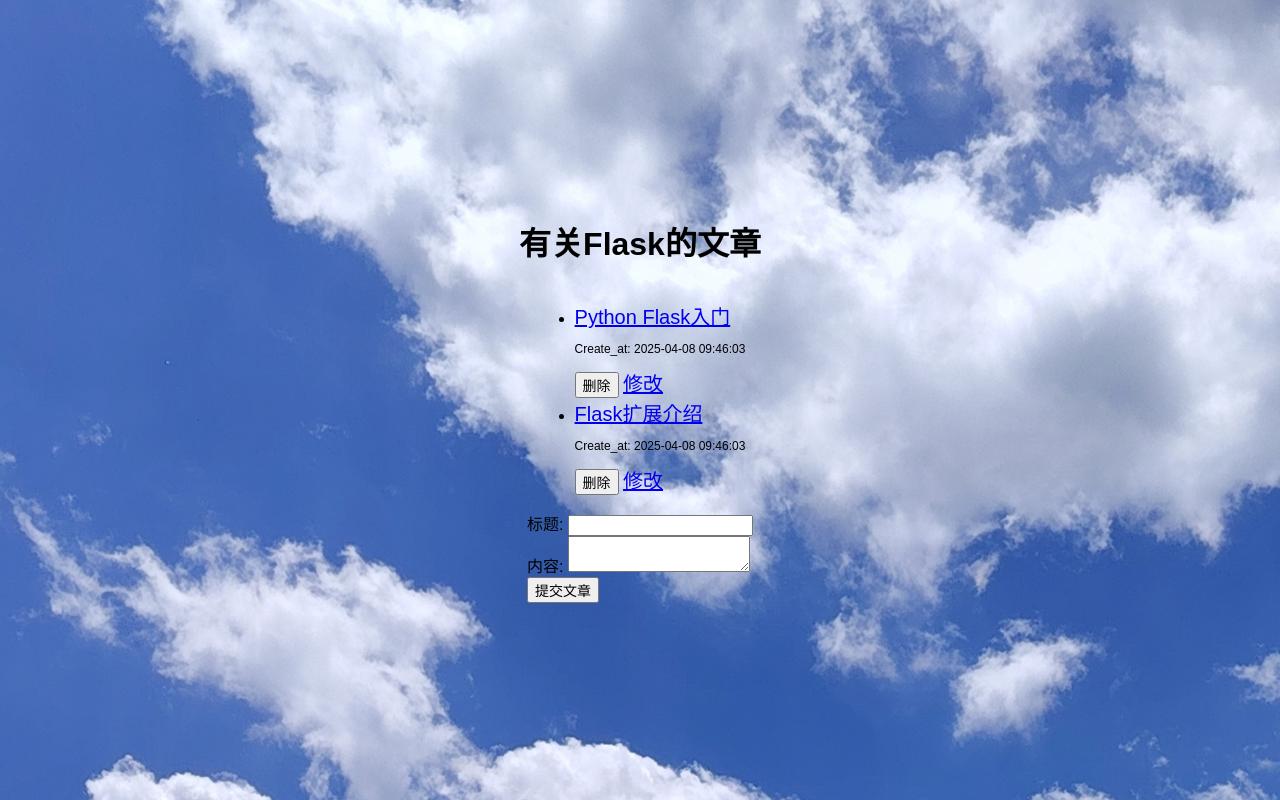
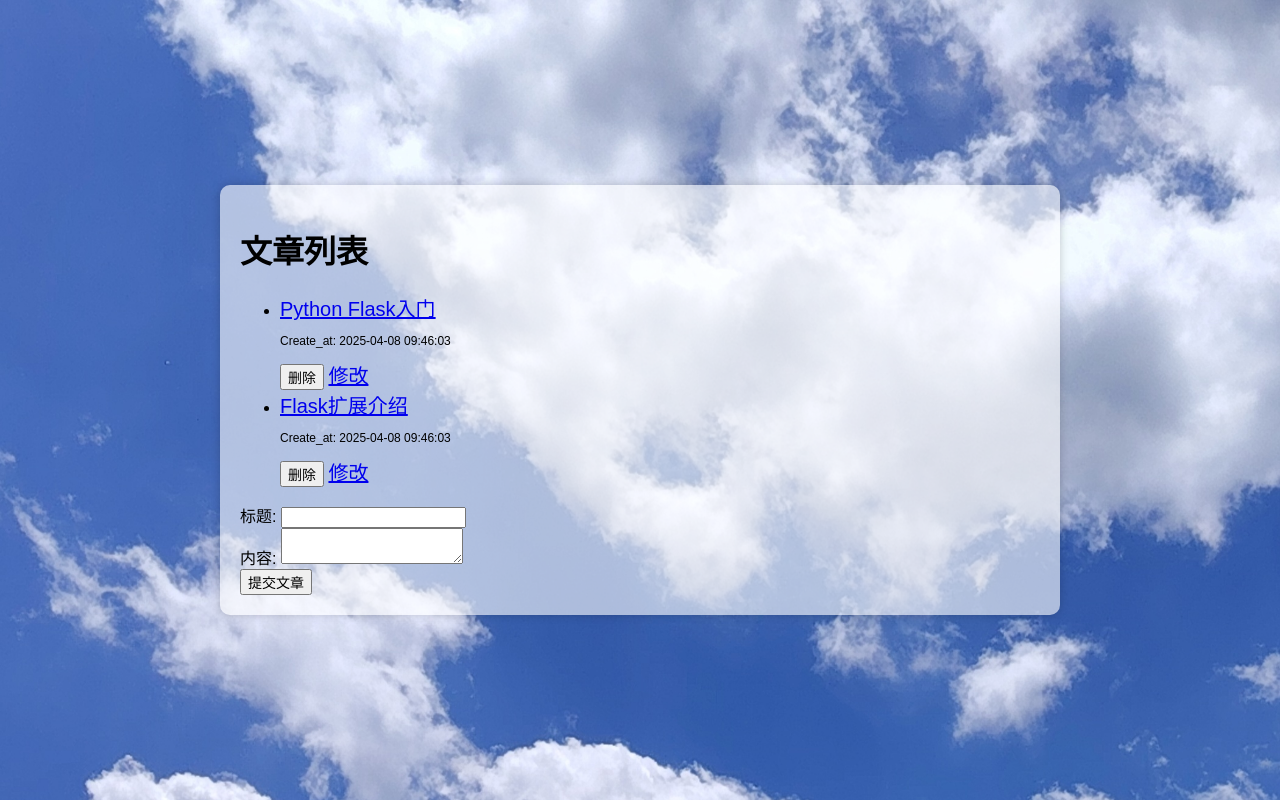
Before and after one commit to Daisy1259/Simple-Project-use-Flask, a Flask app: page / in a window 1280 px wide. Run offline with Flask 3, Linux system fonts and the light colour scheme.

Commit message:
Update index.html

```diff
--- a/templates/index.html
+++ b/templates/index.html
@@ -3,12 +3,13 @@
 
 <head>
     <meta charset="UTF-8">
-    <title>有关Flask的文章</title>
+    <title>文章列表</title>
     <link rel="stylesheet" href="{{ url_for('static', filename='styles.css') }}">
 </head>
 
 <body>
-    <h1>有关Flask的文章</h1>
+    <div class="container">
+        <h1>文章列表</h1>
         <ul>
             {% for article in articles %}
             <li>
@@ -28,6 +29,7 @@
             <textarea id="content" name="content" required></textarea><br>
             <input type="submit" value="提交文章">
         </form>
+    </div>
 </body>
 
 </html>
```
Lines whose indentation alone changed are shown as unchanged.
